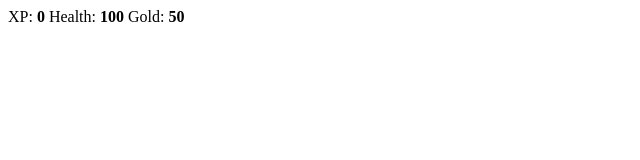
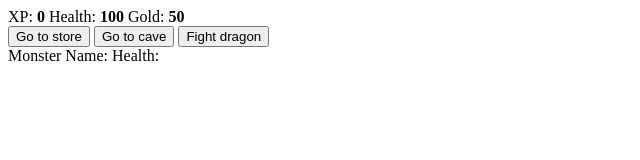
Before and after one commit to JUANESSMURF/Rpg_Dragon_Repeller, a plain HTML site: page index.html in a window 1280 px wide. Shown: the whole page, without its empty margins (0-640 px from the left). Drawn offline with Linux system fonts and the light colour scheme.

Commit message:
Add monster stats and buttons

```diff
--- a/index.html
+++ b/index.html
@@ -13,8 +13,14 @@
             <span class="stat" >Health: <strong><span id="healthText">100</span></strong></span>
             <span class="stat" >Gold: <strong><span id="goldText">50</span></strong></span>
         </div>
-        <div id="controls"></div>
+        <div id="controls">
+            <button id="button1">Go to store</button>
+            <button id="button2">Go to cave</button>
+            <button id="button3">Fight dragon</button>
+        </div>
         <div id="monsterStats"></div>
+            <span class="stat">Monster Name: <strong><span id="monsterName"></span></strong></span>
+            <span class="stat">Health: <strong><span id="monsterHealth"></span></strong></span>
         <div id="text"></div>
     </div>
 </body>
```
